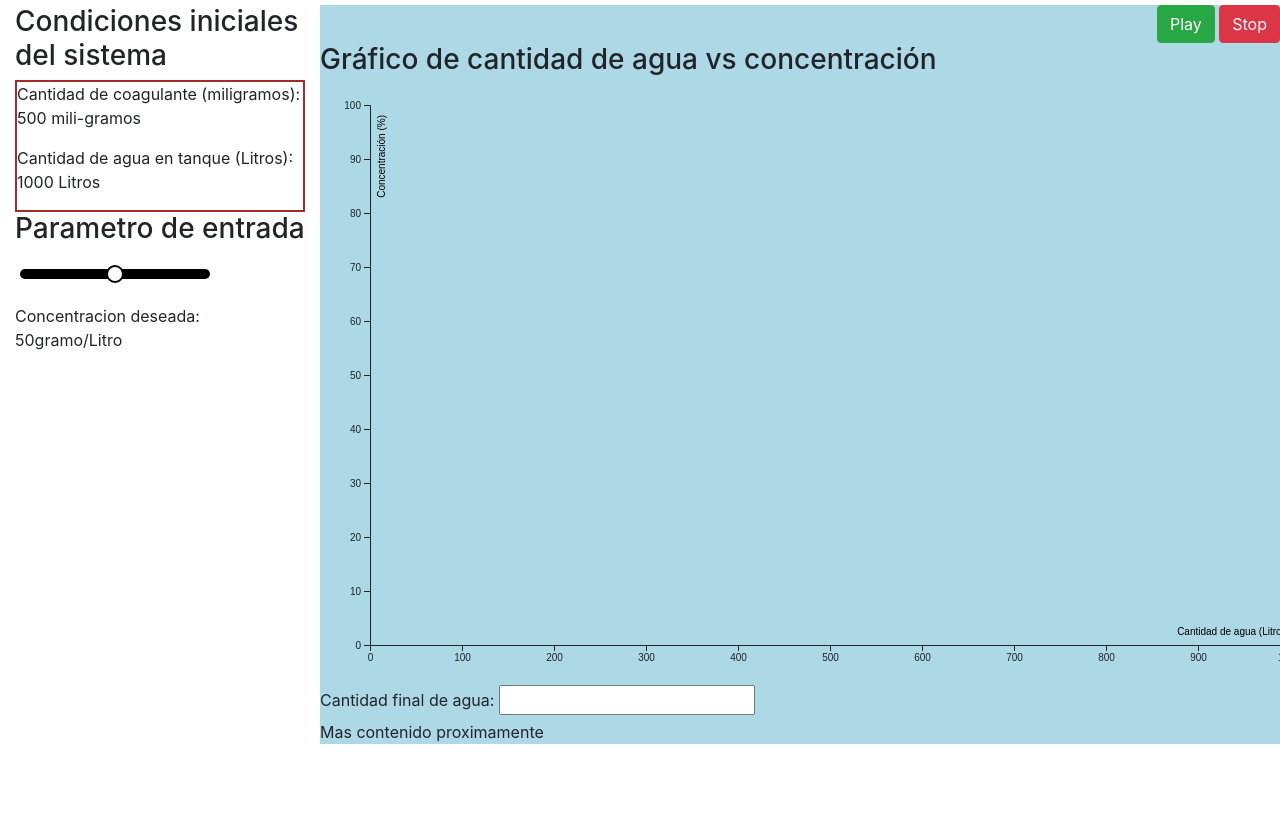
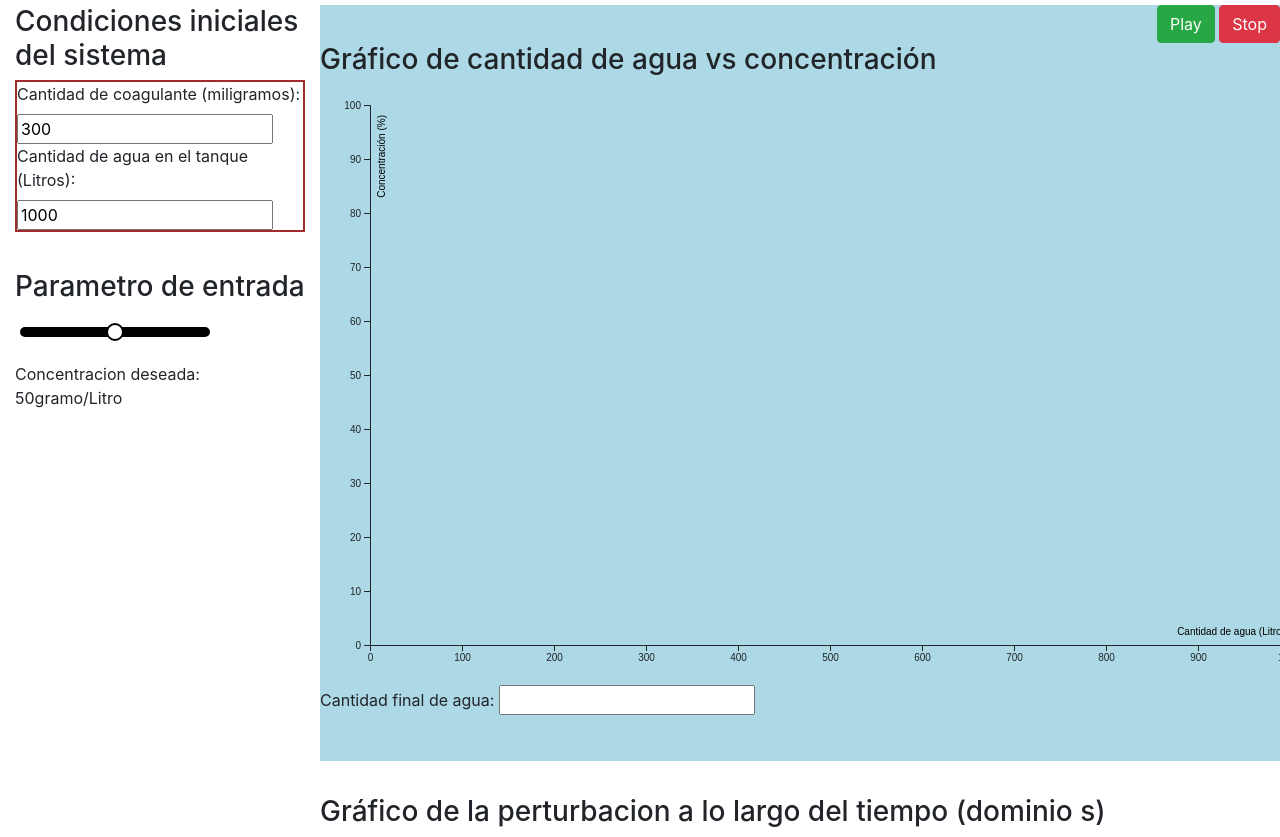
Before and after one commit to UTNDevs/TDC_2024-TPF-Simulacion, a website: page src/public/dashboard.html in a window 1280 px wide. Shown: the part 51-888 px from the top of the page. Before the commit the page ends 800 px from the top, so only its background shows below. Drawn offline with nearby package versions, Linux system fonts and the light colour scheme.

Commit message:
Adding some details v2.

```diff
--- a/src/public/dashboard.html
+++ b/src/public/dashboard.html
@@ -15,14 +15,19 @@
                 <!-- Condiciones inciales del sistema -->
                 <h3>Condiciones iniciales del sistema</h3>
                 <div style="border: 2px solid brown;">
-                    <p>Cantidad de coagulante (miligramos):
-                        <span id="cantCoagulante">500</span> mili-gramos
-                    </p>
+                    <div>
+                        <label for="cantCoagulante">Cantidad de coagulante (miligramos):</label>
+                        <input type="number" id="cantCoagulante" name="inputCantCoagulante" value="300" readonly>
+                    </div>
 
-                    <p> Cantidad de agua en tanque (Litros):
-                        <span id="valorPotAgua">1000</span> Litros
-                    </p>
+                    <div>
+                        <label for="cantInicialAgua">Cantidad de agua en el tanque (Litros):</label>
+                        <input type="number" id="cantInicialAgua" name="inputCantInicialAgua" value="1000" readonly>
+                    </div>
                 </div>
+
+                <!-- Espaciador -->
+                <div class="row" style="height: 5%;"></div>
 
                 <!-- Parametro de entrada -->
                 <h3>Parametro de entrada</h3>
@@ -53,6 +58,8 @@
                         </button>
                     </div>
                 </div>
+
+                <!-- Grafico de cantidad de agua vs concentracion -->
                 <div class="row">
                     <h3>Gráfico de cantidad de agua vs concentración</h3>
                     <div id="graficoCantidadVsConcentracion" style="width: 100%; height: 100%;"></div>
@@ -61,7 +68,16 @@
                         <input type="number" id="inputCantidadFinalAgua" name="inputCantidadFinalAgua" readonly>
                     </div>
                 </div>
-                <div class="row">Mas contenido proximamente</div>
+
+                <!-- Espaciador -->
+                <div class="row" style="height: 10%;"></div>
+
+                <!-- Grafico de la perturbacion a lo largo del tiempo -->
+                <div class="row">
+                    <h3>Gráfico de la perturbacion a lo largo del tiempo (dominio s)</h3>
+                    <div id="graficoPerturbacionVsTiempo" style="width: 100%; height: 100%;"></div>
+                </div>
+
             </div>
         </div>
     </div>
--- a/src/public/simulator/simulation.js
+++ b/src/public/simulator/simulation.js
@@ -27,8 +27,8 @@ async function initSimulation() {
 
     // Inicializar variables y parámetros
     let concentracionDeseada = parseInt(document.getElementById('valorPotConcentracion')?.textContent || '50', 10);
-    let cantidadAgua = 1000 ;
-    let cantidadCoagulante = 500;
+    let cantidadAgua = parseInt(document.getElementById("cantInicialAgua").value);
+    let cantidadCoagulante = parseInt(document.getElementById("cantCoagulante").value);
     let precisionDecimales = 0.1
     let concentracionActual = calcularConcentracion(cantidadCoagulante, cantidadAgua);
 
```
